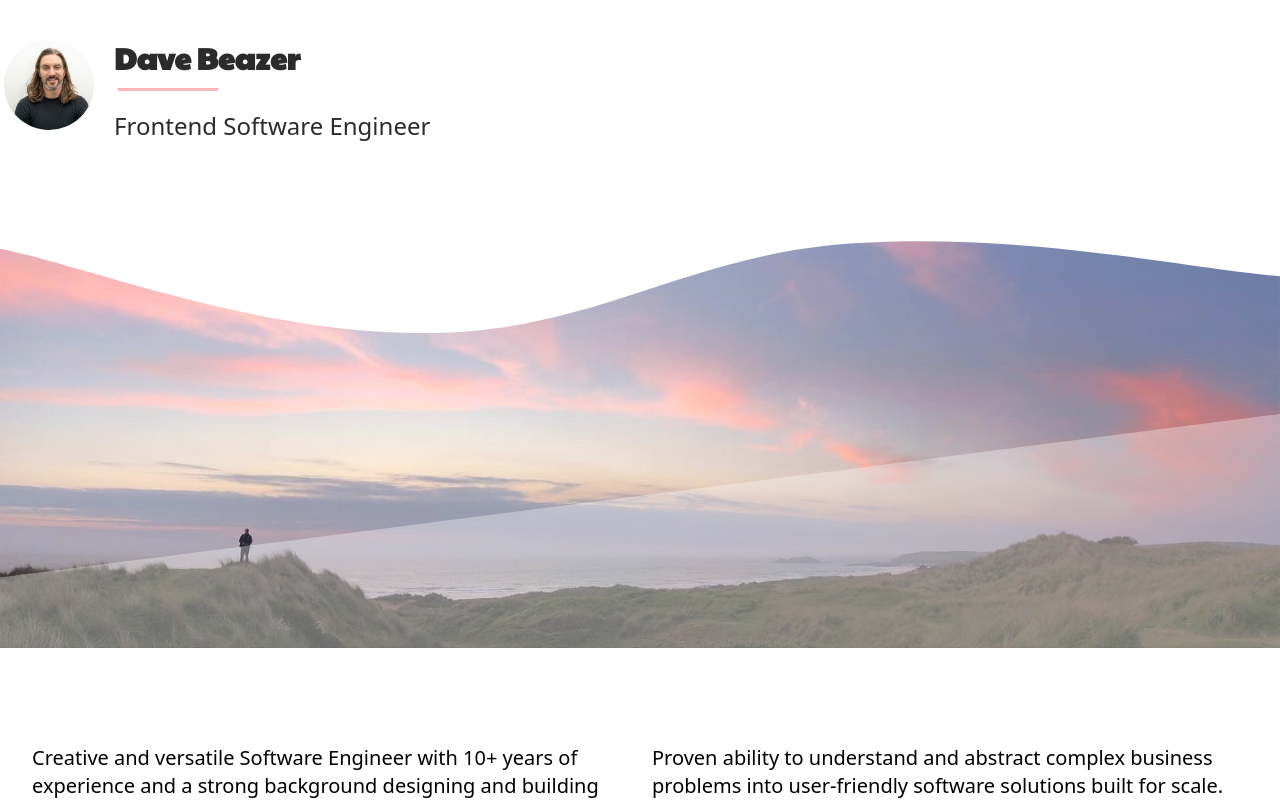
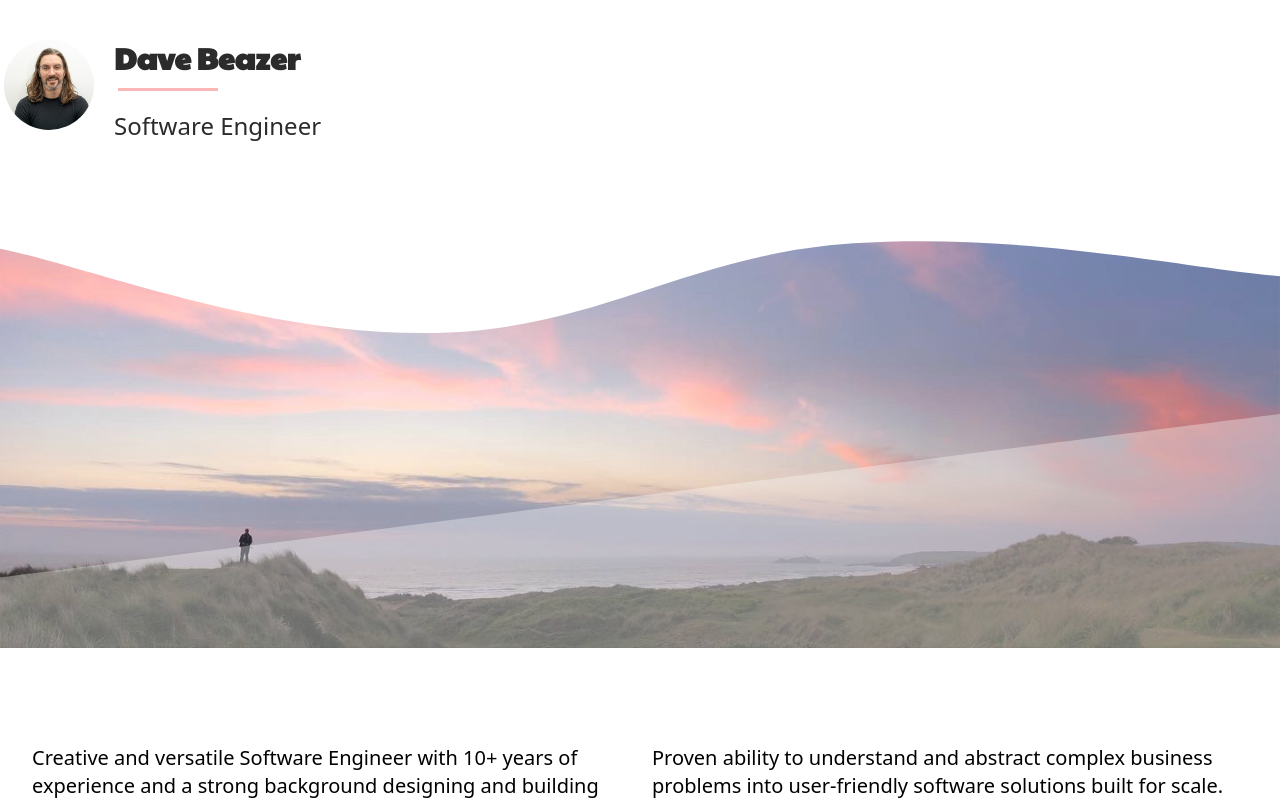
Before and after one commit to beazergood/db-portfolio, a Next.js app: page / in a window 1280 px wide. Shown: the top 800 px of the page. Built offline with nearby package versions, Linux system fonts and the light colour scheme; a web font is replaced by a local one.

Commit message:
refactor: job title

```diff
--- a/src/components/portfolio/Hero/index.tsx
+++ b/src/components/portfolio/Hero/index.tsx
@@ -74,12 +74,12 @@ export const Hero: React.FC<HeroProps> = () => {
                 />
               </motion.svg>
               <h1 className="text-2xl text-gray-2B2B2B md:text-left">
-              Frontend Software Engineer
+                Software Engineer
               </h1>
             </div>
           </div>
         </motion.div>
-         <Wave />
+        <Wave />
       </div>
     </>
   );
```
